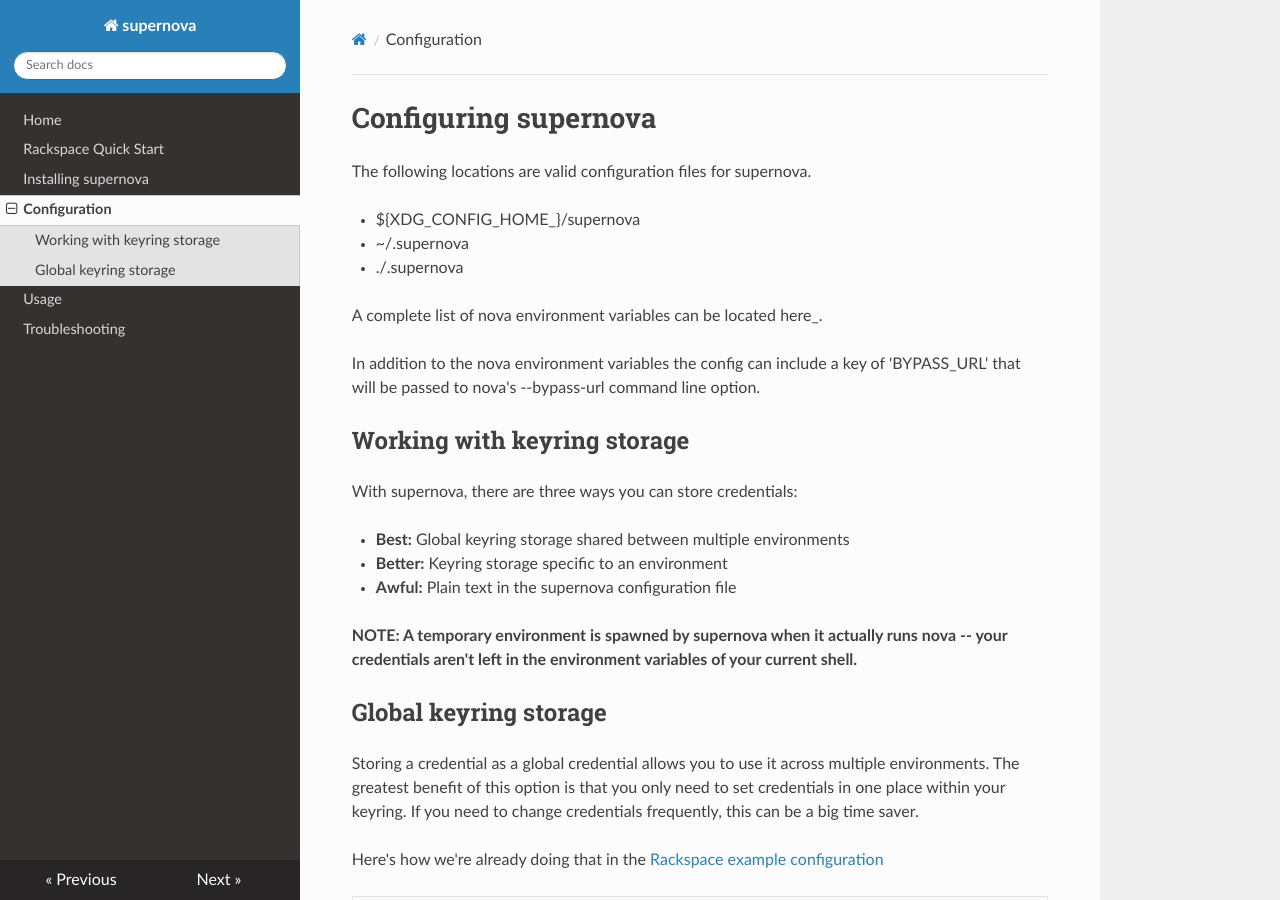
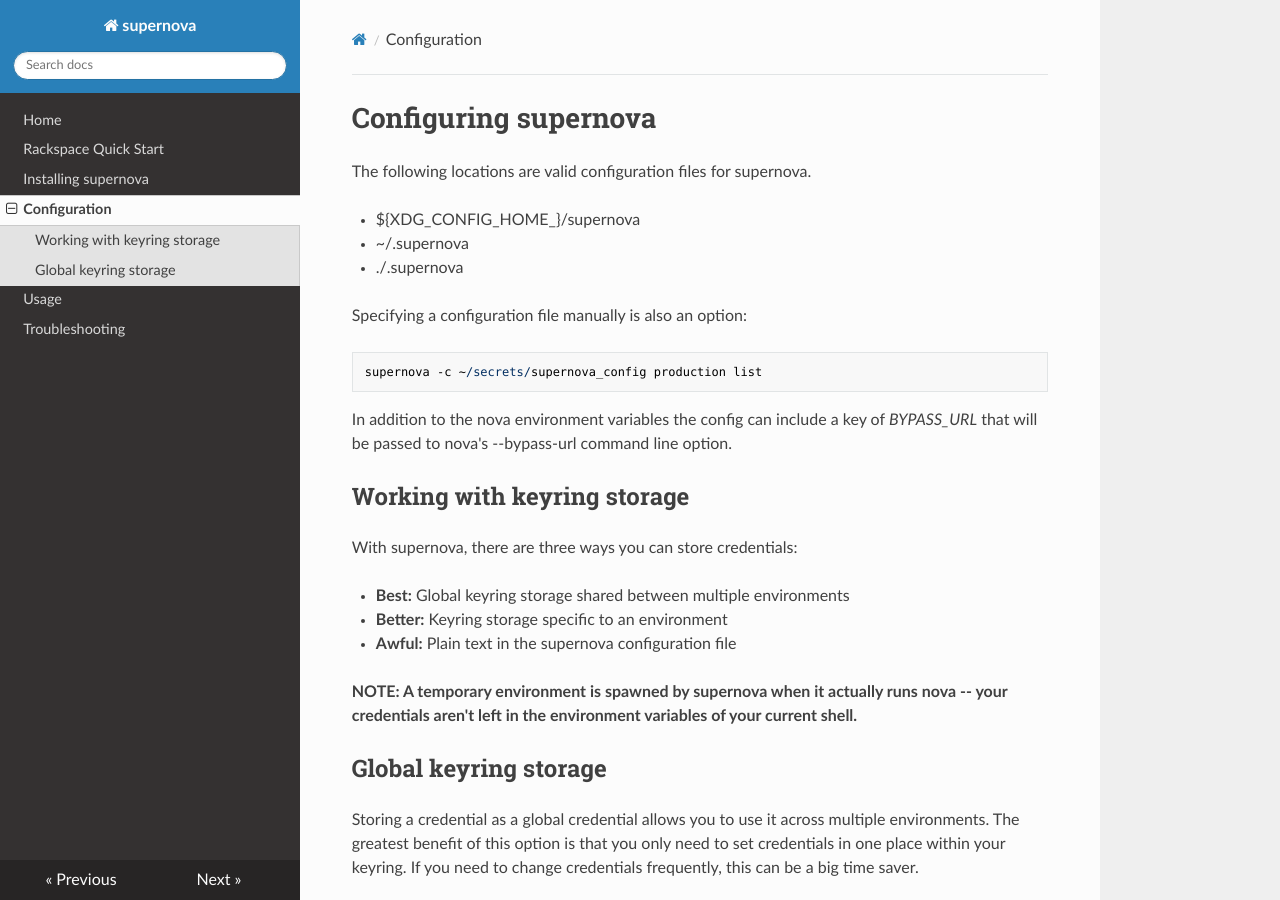
Before and after one commit to major/supernova, an MkDocs documentation site: the page built from docs/configuring.md, in a window 1280 px wide and 900 px high. Built offline with MkDocs 1.6.1, drawn with Linux system fonts in a browser that asks for light colours; nearby versions of some CDN libraries; old or Windows-style settings are respelled for this version of MkDocs.

Commit message:
Docs updated for custom config

```diff
--- a/docs/configuring.md
+++ b/docs/configuring.md
@@ -6,9 +6,11 @@
   * ~/.supernova
   * ./.supernova
 
-A complete list of nova environment variables can be located here_.
+Specifying a configuration file manually is also an option:
 
-In addition to the nova environment variables the config can include a key of 'BYPASS_URL' that will be passed to nova's --bypass-url command line option.
+    supernova -c ~/secrets/supernova_config production list
+
+In addition to the nova environment variables the config can include a key of _BYPASS_URL_ that will be passed to nova's --bypass-url command line option.
 
 ## Working with keyring storage
 
```
Also changed, not shown: docs/usingsupernova.md (+6 -0 lines).
